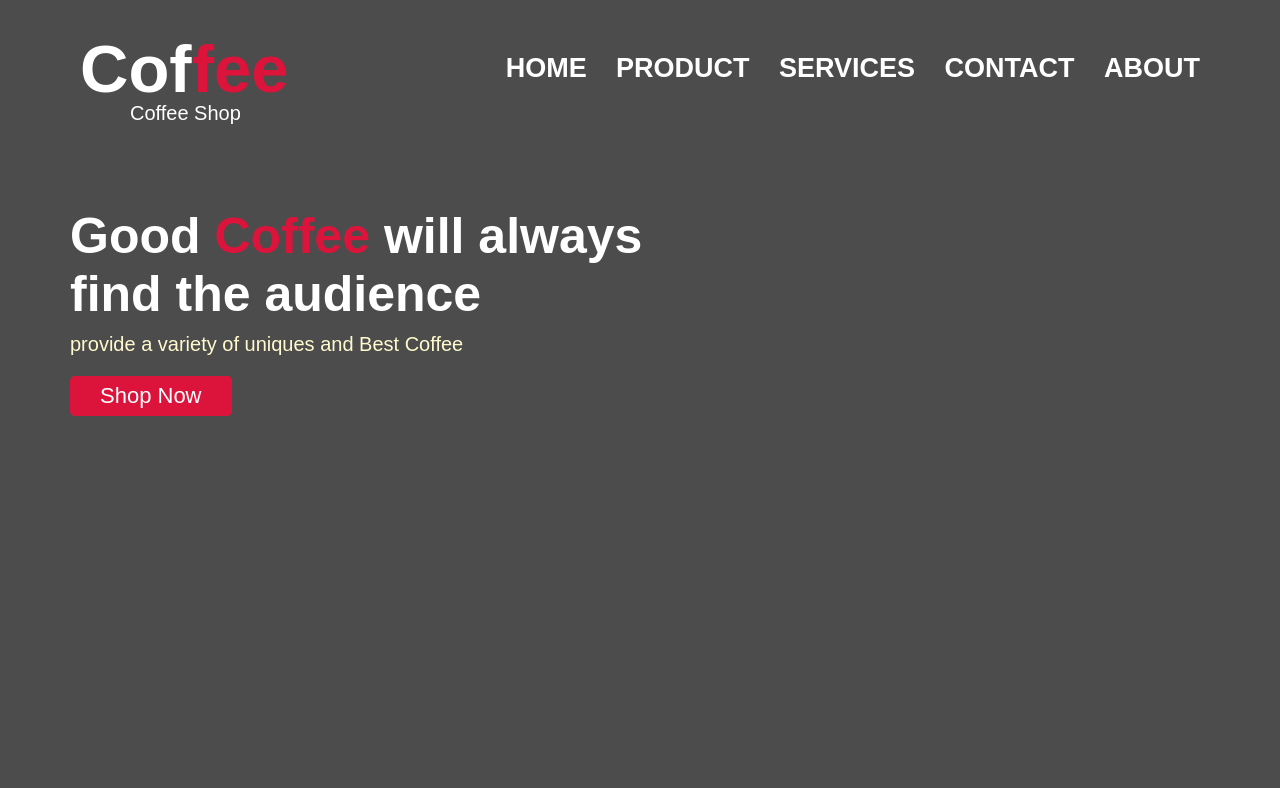
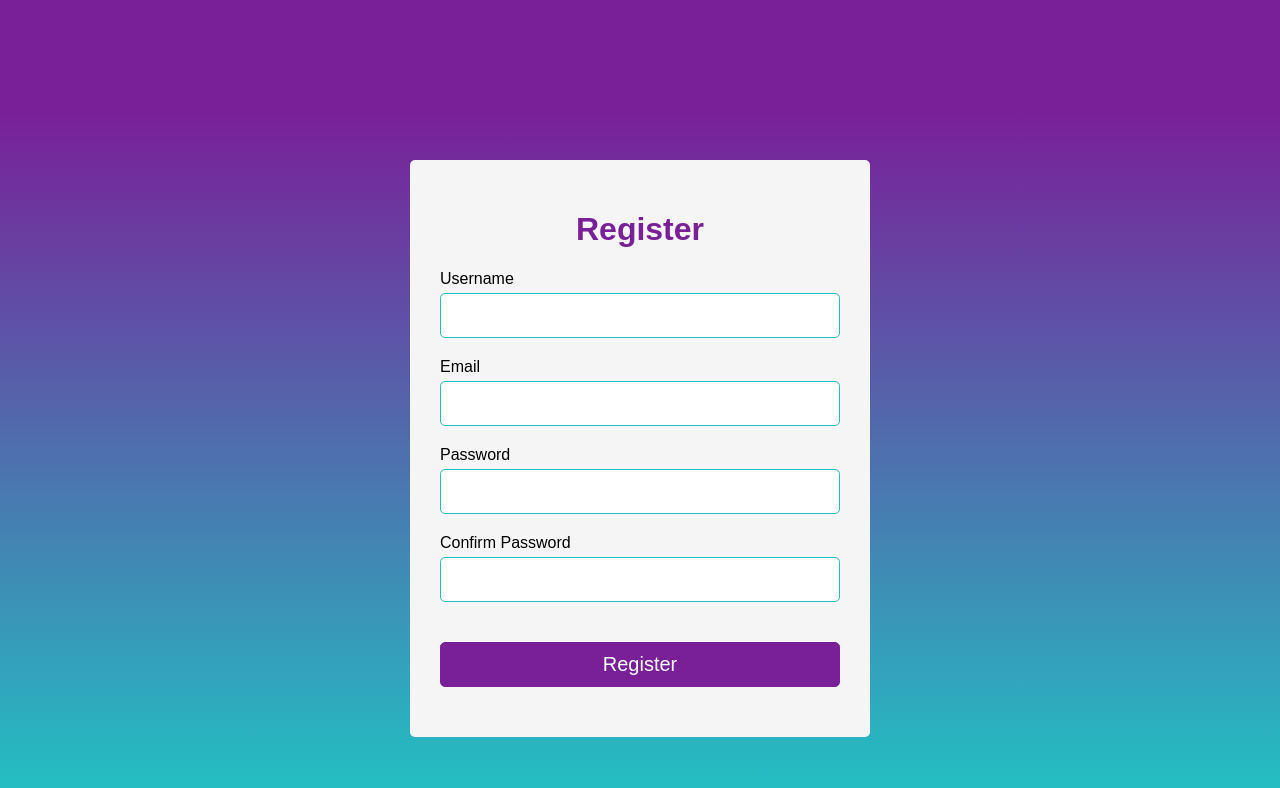
Before and after one commit to Varuntalapalli/Project, a plain HTML site: page index.html in a window 1280 px wide. Drawn offline with Linux system fonts and the light colour scheme.

Commit message:
Add files via upload

```diff
--- a/index.html
+++ b/index.html
@@ -4,28 +4,35 @@
     <meta charset="UTF-8" />
     <meta name="viewport" content="width=device-width, initial-scale=1.0" />
     <link rel="stylesheet" href="style.css" />
-    <title>Coffe | Shop</title>
+    <script src="./script.js"></script>
+    <title>Register</title>
   </head>
   <body>
     <div class="container">
-      <div class="nav-bar">
-        <h1 class="title">Cof<span>fee</span></h1>
-        <p>Coffee Shop</p>
-        <ul class="menu">
-          <li><a href="#">HOME </a></li>
-          <li><a href="#">PRODUCT</a></li>
-          <li><a href="#">SERVICES</a></li>
-          <li><a href="#">CONTACT</a></li>
-          <li><a href="#">ABOUT</a></li>
-        </ul>
-      </div>
-      <div class="home">
-        <h1 class="title-l">
-          Good <span>Coffee</span> will always <br />find the audience
-        </h1>
-        <p>provide a variety of uniques and Best Coffee</p>
-        <button type="button">Shop Now</button>
-      </div>
+      <form action="" id="form">
+        <h1>Register</h1>
+        <div class="input-group">
+          <label for="username">Username</label>
+          <input type="text" id="username" name="username" />
+          <div class="error"></div>
+        </div>
+        <div class="input-group">
+          <label for="email">Email</label>
+          <input type="text" name="email" id="email" />
+          <div class="error"></div>
+        </div>
+        <div class="input-group">
+          <label for="password">Password</label>
+          <input type="password" id="password" name="password" />
+          <div class="error"></div>
+        </div>
+        <div class="input-group">
+          <label for="password">Confirm Password</label>
+          <input type="password" id="password" name="password" />
+          <div class="error"></div>
+        </div>
+        <button type="submit">Register</button>
+      </form>
     </div>
   </body>
 </html>
--- /dev/null
+++ b/script.js
@@ -0,0 +1,80 @@
+const form = document.querySelector("#form");
+const username = document.querySelector("#username");
+const email = document.querySelector("#email");
+const password = document.querySelector("#password");
+const cpassword = document.querySelector("#cpassword");
+
+form.addEventListener("submit", (e) => {
+  if (!validateInputs()) {
+    e.preventDefault();
+  }
+});
+
+function validateInputs() {
+  const usernameVal = username.ariaValueMax.trim();
+  const emailVal = email.ariaValueMax.trim();
+  const passwordVal = password.ariaValueMax.trim();
+  const cpasswordVal = cpassword.value.trim();
+  let success = true;
+
+  if (usernameVal === "") {
+    success = false;
+    setError(username, "Username is required");
+  } else {
+    setSuccess(username);
+  }
+  if (emailVal === "") {
+    success = fasle;
+    setError(email, "Email is required");
+  } else if (!validateEmail(emailVal)) {
+    success = false;
+    setError(email, "Please enter a valid email");
+  } else {
+    setSuccess(email);
+  }
+  if (passwordVal === "") {
+    success = false;
+    setError(password, "Password is required");
+  } else if (passwordVal.length < 8) {
+    success = false;
+    setError(password, "Password must be atleast 8 characters long");
+  } else {
+    setSuccess(password);
+  }
+  if (cpasswordVal === "") {
+    success = false;
+    setError(cpassword, "Confirm password is required");
+  } else if (cpasswordVal === passwordVal) {
+    success = false;
+    setError(cpassword, "Password does not match");
+  } else {
+    setSuccess(cpassword);
+  }
+  return success;
+}
+// element - password, msg- pwd is rqd
+function setError(element, message) {
+  const inputGroup = element.parentElement;
+  const errorElement = inputGroup.querySelector(".error");
+
+  errorElement.innerText = message;
+  inputGroup.classList.add(".error");
+  inputGroup.classList.remove("success");
+}
+
+function setSuccess(element) {
+  const inputGroup = element.parentElement;
+  const errorElement = inputGroup.querySelector(".error");
+
+  errorElement.innerText = "";
+  inputGroup.classList.add("success");
+  inputGroup.classList.remove("error");
+}
+
+const validateEmail = (email) => {
+  return String(email)
+    .toLowerCase()
+    .match(
+      /^(([^<>()[\]\\.,;:\s@""]+(\.[^<>()[\]\\.,;:\s@"]+)*)|(".+"))@((\[[0-9]{1,3}\.[0-9]{1,3}\.[0-9]{1,3}\]|(([a-zA-Z\-0-9]+\.)+[a-zA-Z]{2,})))$/
+    );
+};
--- a/style.css
+++ b/style.css
@@ -1,83 +1,68 @@
-* {
+body {
+  background: rgb(34, 193, 196);
+  background: linear-gradient(
+    0deg,
+    rgba(34, 193, 195, 1) 0%,
+    rgba(121, 32, 153, 1) 86%
+  );
+  background-attachment: fixed;
   margin: 0;
-  padding: 0;
-  box-sizing: border-box;
+  font-family: "Poppins", sans-serif;
 }
-.container {
-  height: 100vh;
+
+#form {
+  width: 400px;
+  margin: 20vh auto 0 auto;
+  background-color: whitesmoke;
+  border-radius: 5px;
+  padding: 30px;
+}
+
+h1 {
+  text-align: center;
+  color: #792099;
+}
+
+#form button {
+  background-color: #792099;
+  color: white;
+  border: 1px solid #792099;
+  border-radius: 5px;
+  padding: 10px;
+  margin: 20px 0px;
+  cursor: pointer;
+  font-size: 20px;
   width: 100%;
-  background: linear-gradient(rgba(0, 0, 0, 0.7), rgba(0, 0, 0, 0.7)),
-    url(images/coffee\ bck.jpg);
-  background-size: cover;
-  background-position: center;
-  font-family: Arial, Helvetica, sans-serif;
 }
-.nav-bar {
+
+.input-group {
   display: flex;
-  align-items: center;
-  justify-content: space-between;
-  padding: 30px 80px;
+  flex-direction: column;
+  margin-bottom: 15px;
 }
-.nav-bar .title {
-  color: #fff;
-  font-size: 67px;
-  font-weight: 600;
-  cursor: pointer;
+
+.input-group input {
+  border-radius: 5px;
+  font-size: 20px;
+  margin-top: 5px;
+  padding: 10px;
+  border: 1px solid rgb(34, 193, 195);
 }
-span {
-  color: crimson;
+
+.input-group input:focus {
+  outline: 0;
 }
-.nav-bar p {
-  position: absolute;
-  margin-top: 90px;
-  margin-left: 50px;
-  color: #fff;
-  font-size: 20px;
-  font-weight: 500;
+
+.input-group .error {
+  color: rgb(242, 18, 18);
+  font-size: 16px;
+  margin-top: 5px;
 }
-.menu li {
-  list-style: none;
-  display: inline-block;
+
+.input-group .success input {
+  border-color: #0cc477;
 }
-.menu li a {
-  text-decoration: none;
-  color: #fff;
-  font-size: 27px;
-  font-weight: 600;
-  margin-left: 25px;
+
+.input-group .error input {
+  border-color: rgb(206, 67, 67);
 }
-.menu li a:hover {
-  color: crimson;
-  padding: 5px 10px;
-  border: 2px solid #fff;
-}
-.home {
-  height: 400px;
-  padding: 70px;
-}
-.title-l {
-  font-size: 50px;
-  color: #fff;
-  font-weight: 600;
-}
-.home p {
-  color: lemonchiffon;
-  font-size: 20px;
-  padding-top: 10px;
-}
-.home button {
-  height: 40px;
-  color: #fff;
-  background: crimson;
-  font-size: 22px;
-  padding: 5px 30px;
-  margin-top: 20px;
-  border: none;
-  border-radius: 5px;
-  transition: 0.4s ease;
-  cursor: pointer;
-}
-.home button:hover {
-  background: none;
-  border: 2px solid crimson;
-}
```
